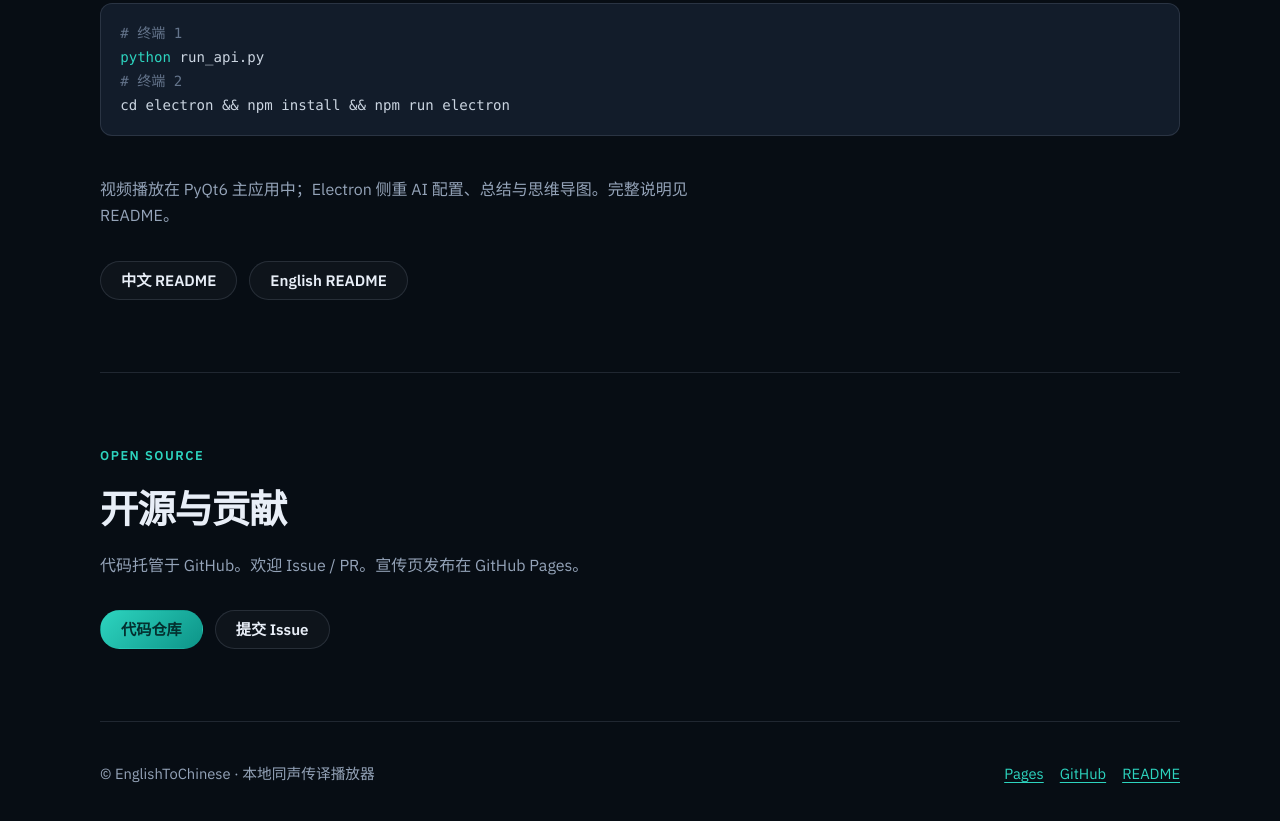
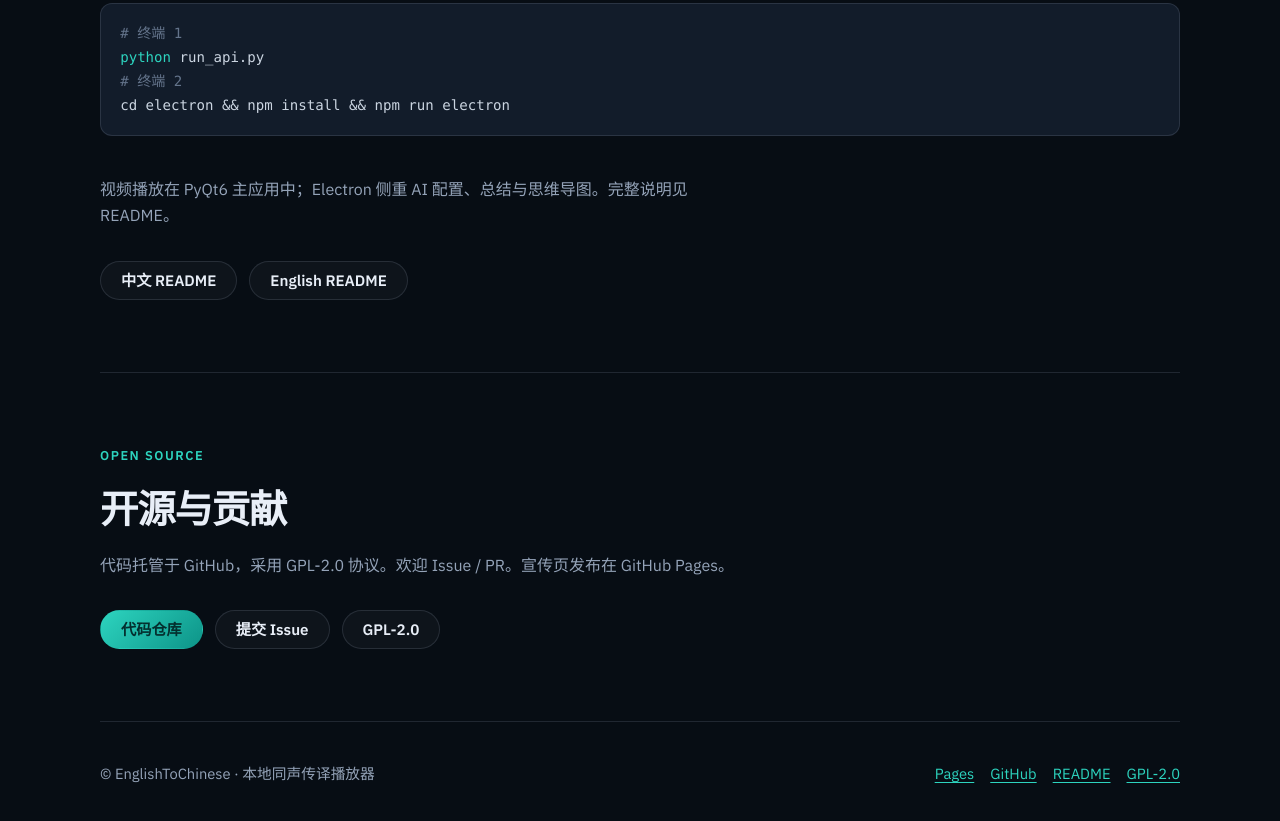
Before and after one commit to XJALYN/EnglishToChinese, a plain HTML site: page index.html in a window 1280 px wide. Shown: the part 3170-3991 px from the top of the page. Drawn offline with Linux system fonts and the light colour scheme.

Commit message:
fix: 修复bug

```diff
--- a/index.html
+++ b/index.html
@@ -545,11 +545,12 @@ cd electron &amp;&amp; npm install &amp;&amp; npm run electron</pre>
       <p class="section-kicker reveal" data-i18n="osKicker">Open source</p>
       <h2 class="section-title reveal" data-i18n="osTitle">开源与贡献</h2>
       <p class="section-desc reveal" data-i18n="osDesc">
-        代码托管于 GitHub。欢迎 Issue / PR。宣传页发布在 GitHub Pages。
+        代码托管于 GitHub，采用 GPL-2.0 协议。欢迎 Issue / PR。宣传页发布在 GitHub Pages。
       </p>
       <div class="cta-row reveal">
         <a class="btn btn-primary" href="https://github.com/XJALYN/EnglishToChinese" data-i18n="osRepo">代码仓库</a>
         <a class="btn btn-ghost" href="https://github.com/XJALYN/EnglishToChinese/issues" data-i18n="osIssues">提交 Issue</a>
+        <a class="btn btn-ghost" href="https://github.com/XJALYN/EnglishToChinese/blob/main/LICENSE">GPL-2.0</a>
       </div>
     </section>
   </main>
@@ -561,6 +562,7 @@ cd electron &amp;&amp; npm install &amp;&amp; npm run electron</pre>
         <a href="https://xjalyn.github.io/EnglishToChinese/">Pages</a>
         <a href="https://github.com/XJALYN/EnglishToChinese">GitHub</a>
         <a href="https://github.com/XJALYN/EnglishToChinese/blob/main/README.md">README</a>
+        <a href="https://github.com/XJALYN/EnglishToChinese/blob/main/LICENSE">GPL-2.0</a>
       </div>
     </div>
   </footer>
@@ -604,7 +606,7 @@ cd electron &amp;&amp; npm install &amp;&amp; npm run electron</pre>
         readmeEn: "English README",
         osKicker: "Open source",
         osTitle: "开源与贡献",
-        osDesc: "代码托管于 GitHub。欢迎 Issue / PR。宣传页发布在 GitHub Pages。",
+        osDesc: "代码托管于 GitHub，采用 GPL-2.0 协议。欢迎 Issue / PR。宣传页发布在 GitHub Pages。",
         osRepo: "代码仓库",
         osIssues: "提交 Issue",
         footerCopy: "© EnglishToChinese · 本地同声传译播放器",
@@ -646,7 +648,7 @@ cd electron &amp;&amp; npm install &amp;&amp; npm run electron</pre>
         readmeEn: "English README",
         osKicker: "Open source",
         osTitle: "Contribute",
-        osDesc: "Hosted on GitHub. Issues and PRs welcome. This landing page is published via GitHub Pages.",
+        osDesc: "Hosted on GitHub under GPL-2.0. Issues and PRs welcome. This landing page is published via GitHub Pages.",
         osRepo: "Repository",
         osIssues: "Open an issue",
         footerCopy: "© EnglishToChinese · Local simultaneous interpretation player",
```
Also changed, not shown: README.en.md (+1 -1 lines), README.md, 1 other file.
